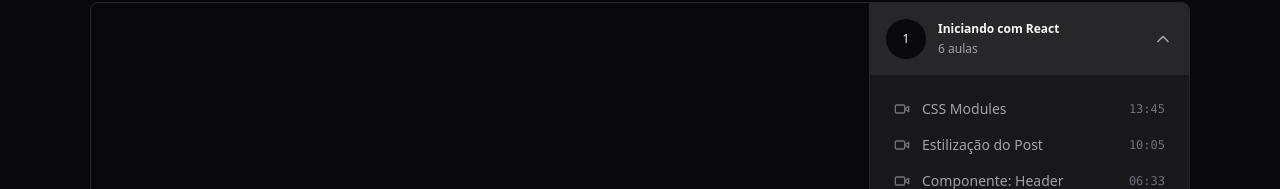
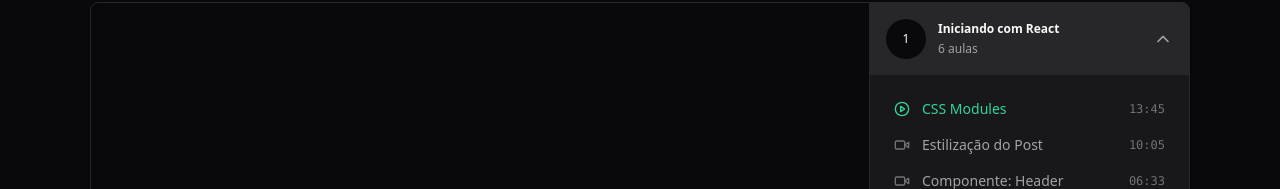
Before and after one commit to viniciusaborba/Redux-Zustand, a React (Vite) app: page / in a window 1280 px wide. Shown: the part 218-407 px from the top of the page. Built offline with nearby package versions, Linux system fonts and the light colour scheme.

Commit message:
feat: add lesson component

```diff
--- a/src/components/Lesson.tsx
+++ b/src/components/Lesson.tsx
@@ -1,14 +1,26 @@
-import { Video } from "lucide-react";
+import { PlayCircle, Video } from "lucide-react";
 
 interface LessonProps {
   title: string
   duration: string
+  isCurrent?: boolean
+  onPlay: () => void
 }
 
-export function Lesson({ title, duration }: LessonProps) {
+export function Lesson({ title, duration, onPlay, isCurrent = false }: LessonProps) {
+
   return (
-    <button className="flex items-center gap-3 text-sm text-zinc-400">
-      <Video className="w-4 h-4 text-zinc-500" />
+    <button
+      onClick={onPlay}
+      data-active={isCurrent}
+      disabled={isCurrent}
+      className="flex items-center gap-3 text-sm text-zinc-400 data-[active=true]:text-emerald-400 enabled:hover:text-zinc-100"
+    >
+      { isCurrent ? (
+        <PlayCircle className="w-4 h-4 text-emerald-400" />
+      ): (
+        <Video className="w-4 h-4 text-zinc-500" />
+      ) }
       <span>{title}</span>
       <span className="ml-auto font-mono text-xs text-zinc-500">{duration}</span>
     </button>
```
